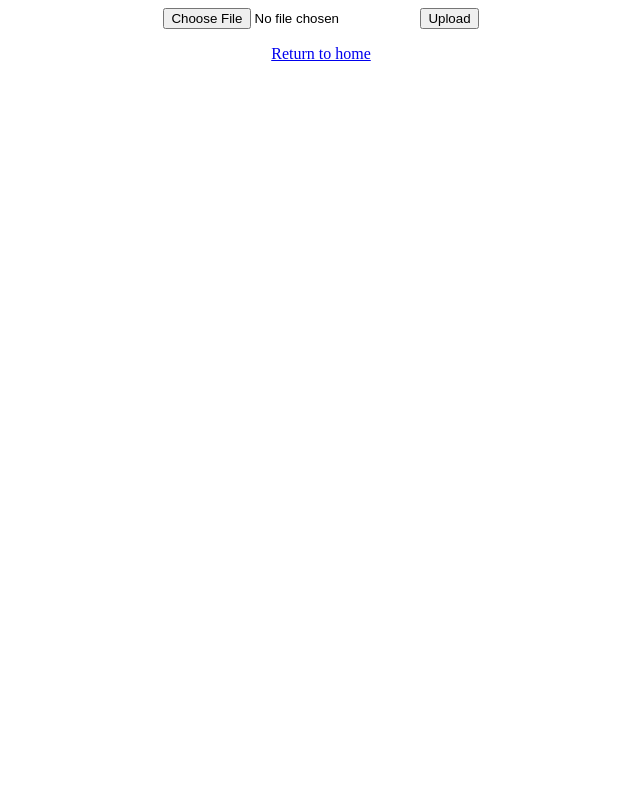
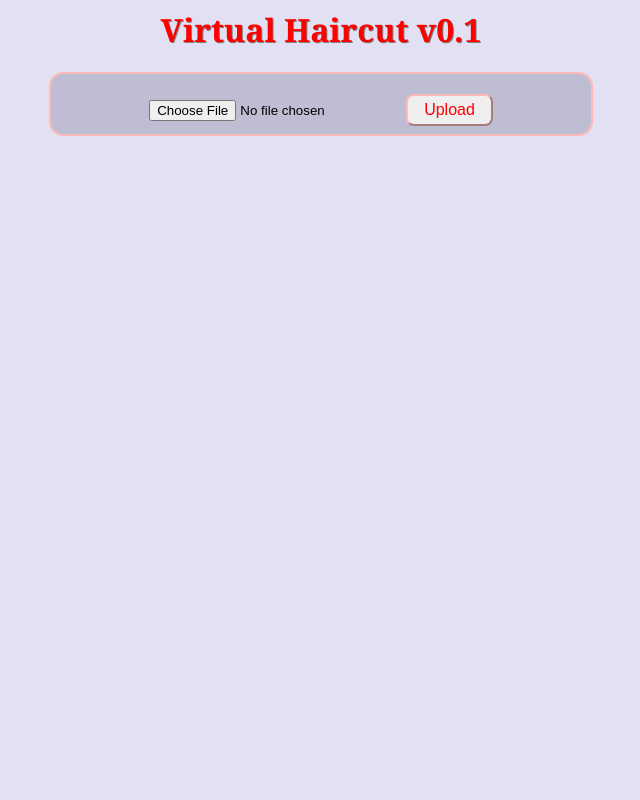
Before and after one commit to riadibadulla/virtual-haircut, a Django app: page / in a window 1280 px wide. Shown: the whole page, without its empty margins (319-959 px from the left). Run offline with Django 3.2, Linux system fonts and the light colour scheme.

Commit message:
some basic styling is added

```diff
--- /dev/null
+++ b/virtualHaircut/facerecognition/static/style.css
@@ -0,0 +1,41 @@
+h1 {
+		color: #ff0000;
+        font-family: Cambria;
+        text-shadow: 1px 1px grey;
+	}
+
+body
+{
+        background-color: #e2e1f4;
+
+}
+
+div.rcorners2 {
+  border-radius: 14px;
+  border: 2px solid #ffbaba;
+  background: #bfbdd4;
+  padding: 20px;
+  width: 500px;
+  height: 20px;
+}
+
+button {
+  border-radius: 8px;
+  /*background-color: #4CAF50; !* Green *!*/
+  /*border: none;*/
+  border-color: #ffbaba;
+  color: #ff0000;
+  padding: 5px 16px;
+  text-align: center;
+  text-decoration: none;
+  display: inline-block;
+  font-size: 16px;
+}
+
+a:link {
+  text-decoration: none;
+}
+
+a:active {
+  text-decoration: underline;
+}
--- a/virtualHaircut/facerecognition/templates/home.html
+++ b/virtualHaircut/facerecognition/templates/home.html
@@ -1,11 +1,14 @@
+{% load static %}
 <head>
+    <link rel="stylesheet" type="text/css" href="{%static 'style.css'%}" />
     <title>Virtual Haircut app</title>
 </head>
 
 <body>
 
 <center>
-    <div>
+    <a href="{% url 'home' %}"><h1>Virtual Haircut v0.1</h1></a>
+    <div class="rcorners2">
         <form method="post" enctype="multipart/form-data">
             {% csrf_token %}
             <input type="file" name="myfile">
@@ -16,7 +19,6 @@
             <p>File uploaded at: <a href="{{ uploaded_file_url }}">{{ uploaded_file_url }}</a></p>
        {% endif %}
 
-       <p><a href="{% url 'home' %}">Return to home</a></p>
     </div>
 </center>
 
```
